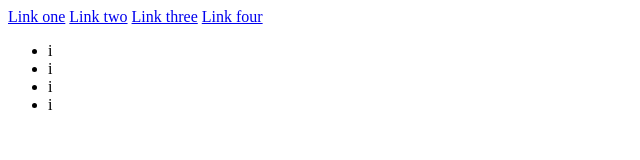
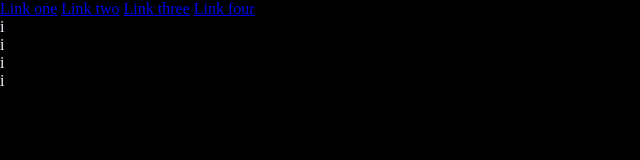
Before and after one commit to shubhamc1947/demo-repo, a plain HTML site: page index.html in a window 1280 px wide. Shown: the whole page, without its empty margins (0-640 px from the left). Drawn offline with Linux system fonts and the light colour scheme.

Commit message:
added css file

```diff
--- a/index.html
+++ b/index.html
@@ -4,7 +4,7 @@
     <meta charset="UTF-8">
     <meta name="viewport" content="width=device-width, initial-scale=1.0">
     <title>Document</title>
-
+<link rel="stylesheet" href="style.css">
 </head>
 <body>
     <a href="#">Link one</a>
--- /dev/null
+++ b/style.css
@@ -0,0 +1,10 @@
+*{
+    margin: 0;
+    padding: 0;
+    box-sizing: border-box;
+}
+
+body {
+    background: black;
+    color: aliceblue;
+}
```
